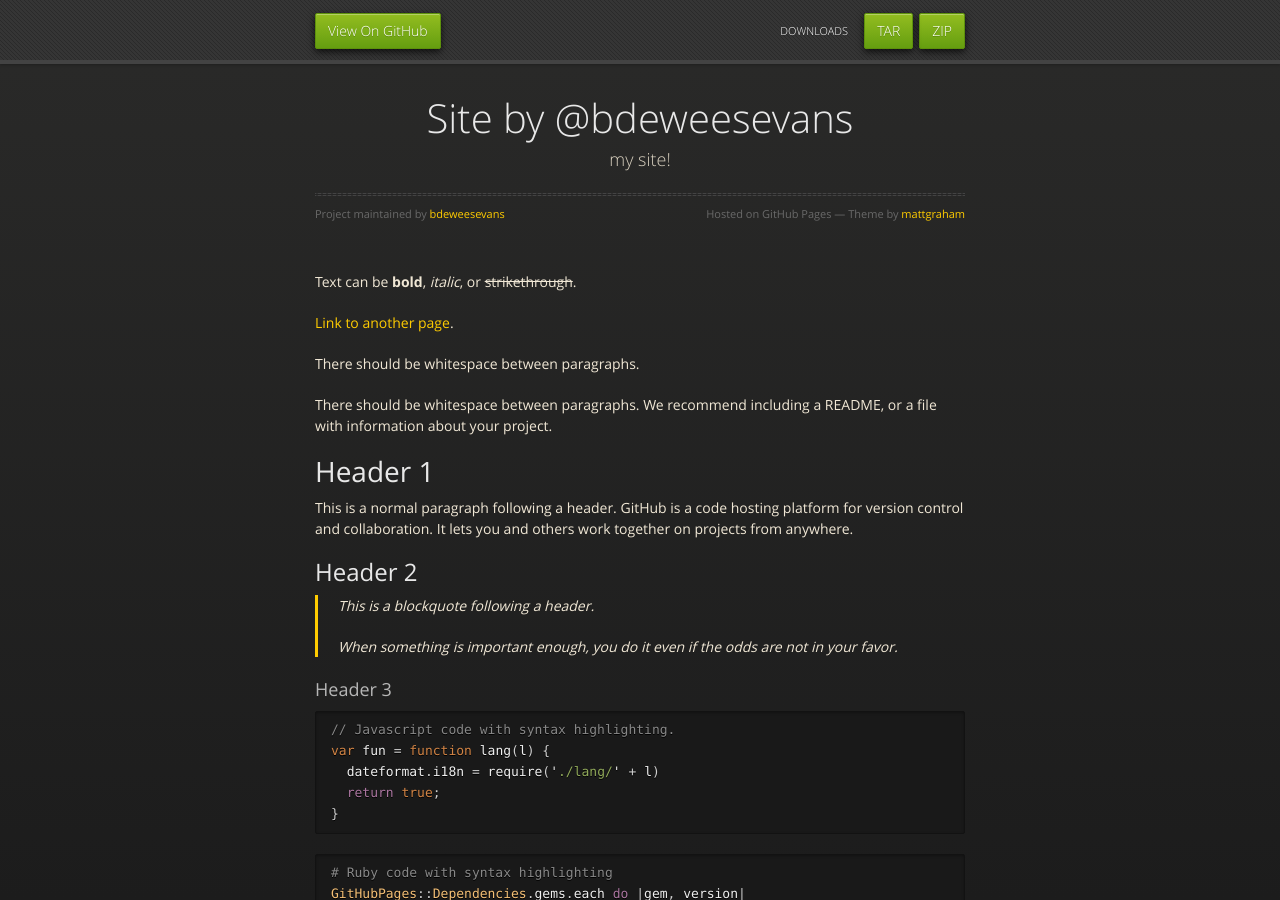
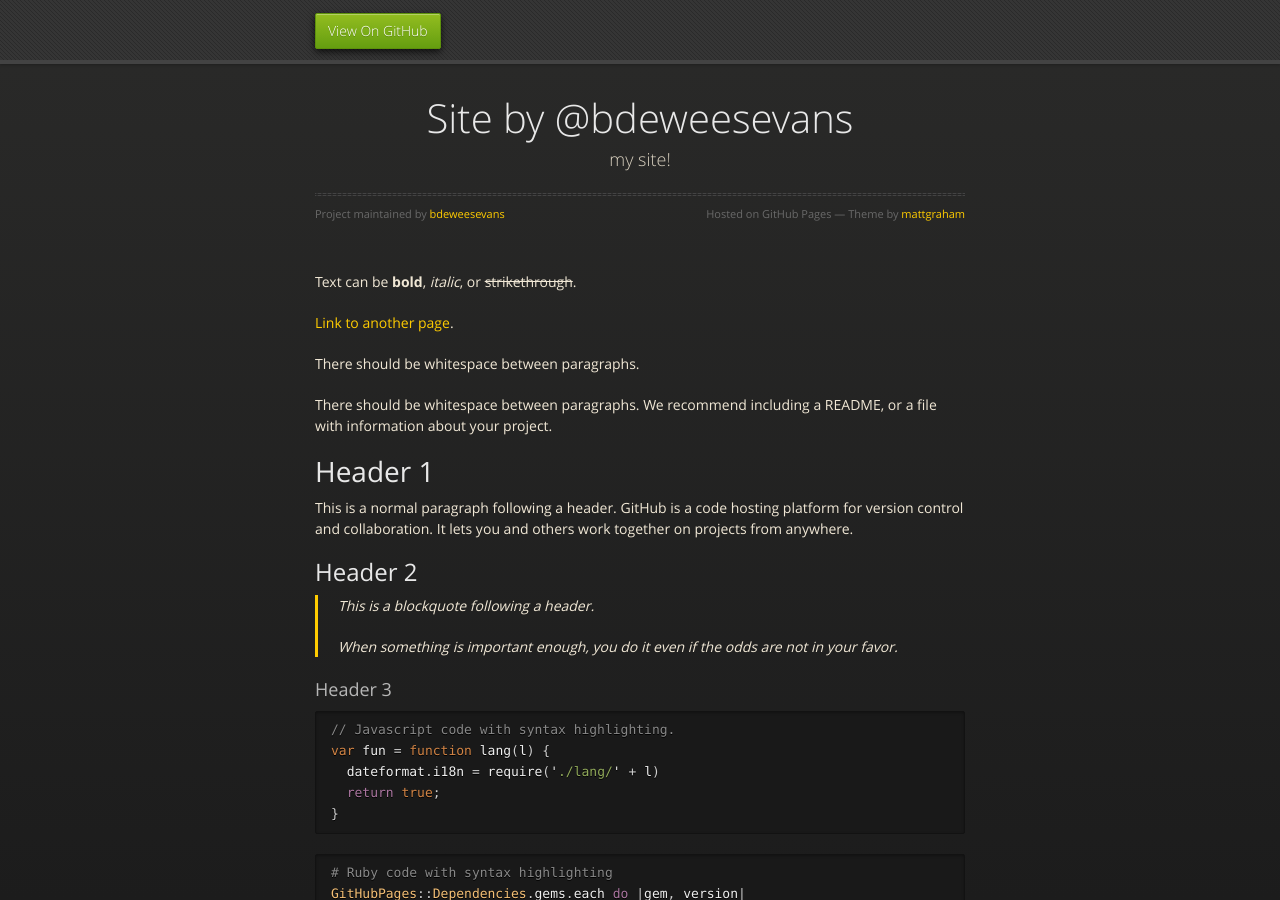
Before and after one commit to bdeweesevans/bdeweesevans.github.io, a Jekyll site: the page built from index.md, in a window 1280 px wide and 900 px high. Built offline with Jekyll 4.4.1, drawn with Linux system fonts in a browser that asks for light colours.

Commit message:
Update _config.yml

```diff
--- a/_config.yml
+++ b/_config.yml
@@ -4,8 +4,8 @@ plugins:
 
 title: Midnight theme
 description: Midnight is a theme for GitHub Pages.
-show_downloads: true
-google_analytics:
+show_downloads: false
+google_analytics: true
 theme: jekyll-theme-midnight
 
 title: Site by @bdeweesevans
```
